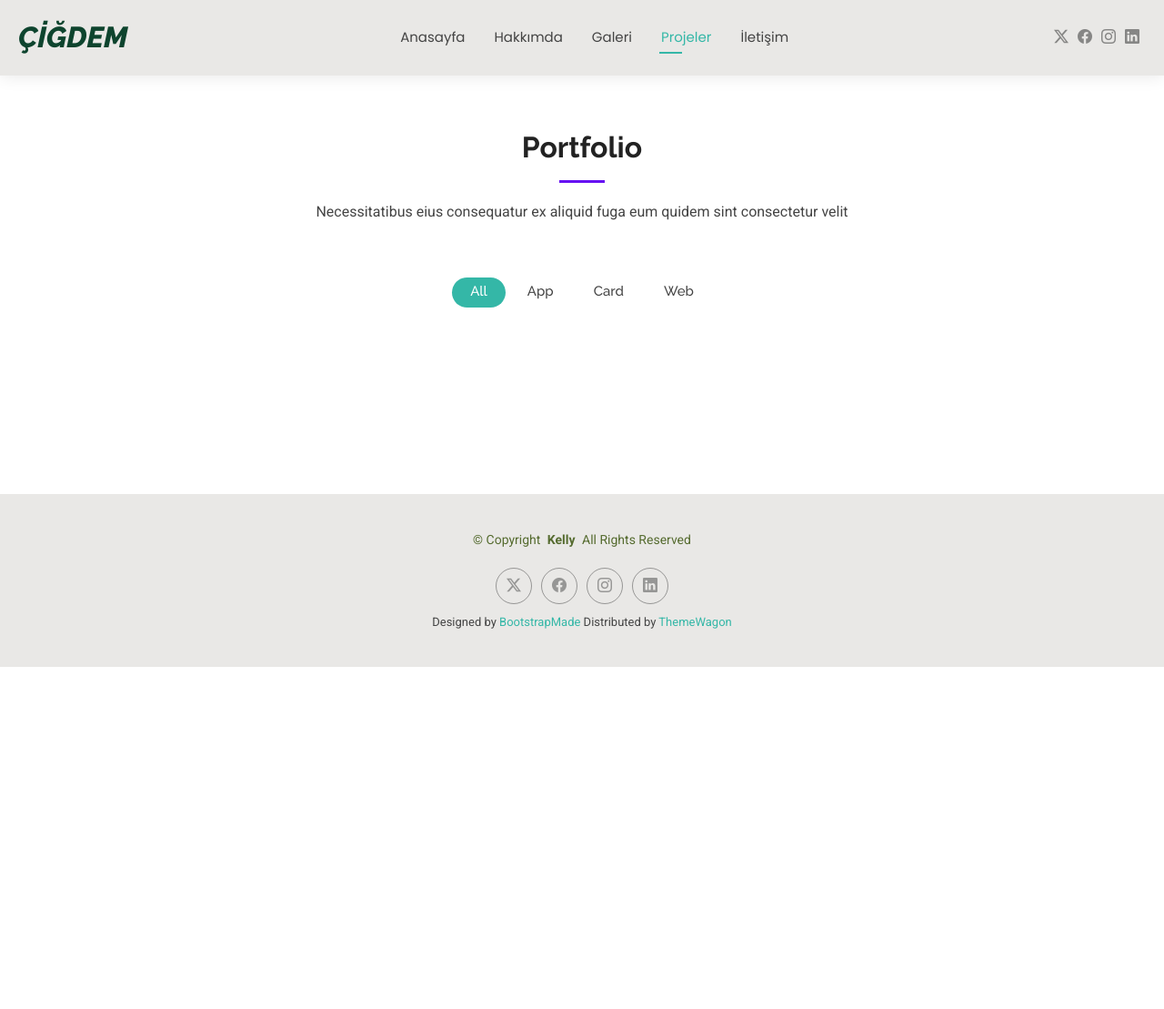
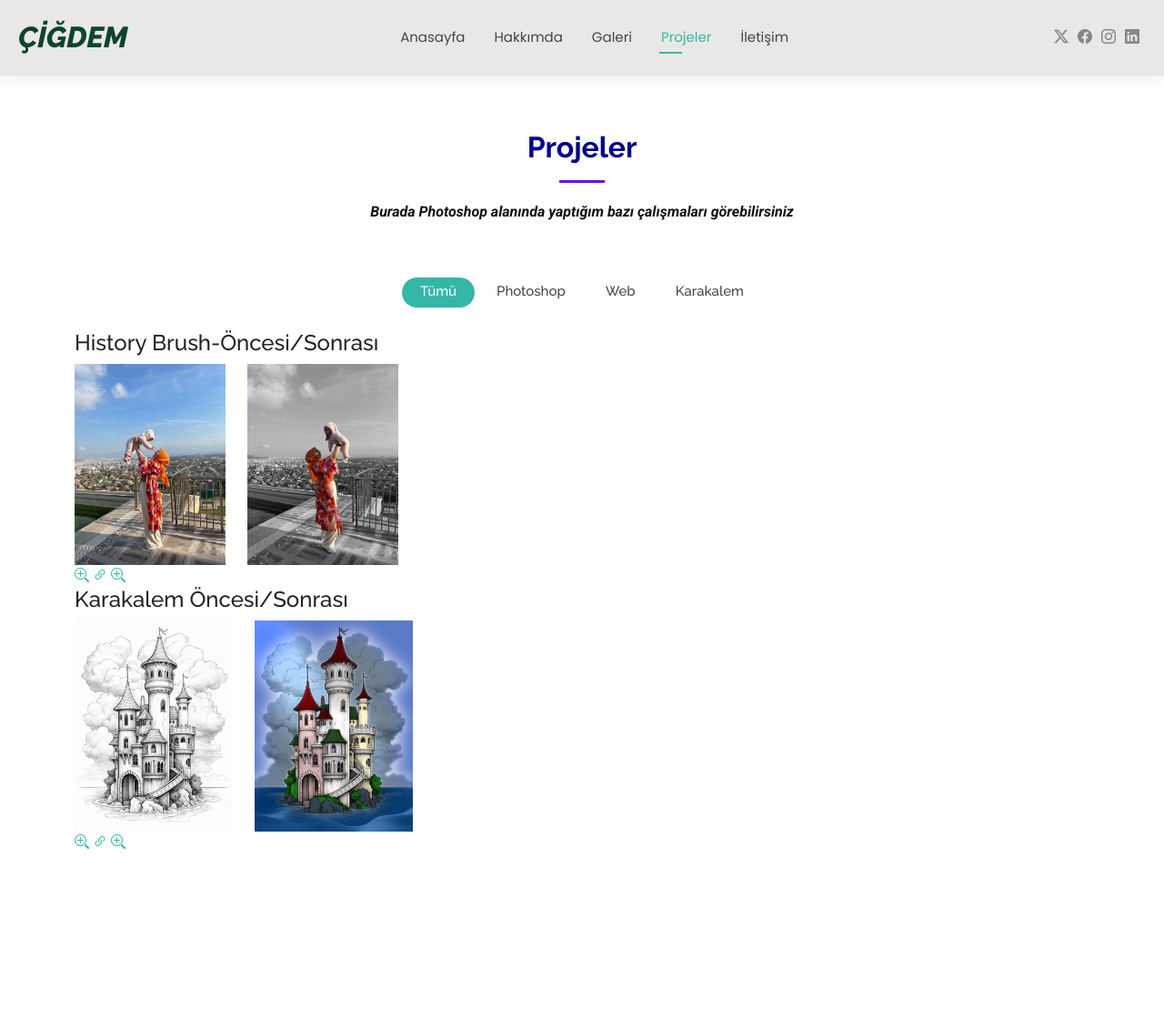
Before and after one commit to cancigdem/web_projem, a plain HTML site: page projeler_turkce.html in a window 1280 px wide. Shown: the top 1109 px of the page at 91% size. Before the commit the page ends 800 px from the top, so only its background shows below. Drawn offline with Linux system fonts and the light colour scheme.

Commit message:
projeler güncelleme

```diff
--- a/projeler_turkce.html
+++ b/projeler_turkce.html
@@ -4,12 +4,12 @@
 <head>
   <meta charset="utf-8">
   <meta content="width=device-width, initial-scale=1.0" name="viewport">
-  <title>Portfolio - Kelly Bootstrap Template</title>
+  <title>Çiğdem Akçay-Projeler</title>
   <meta name="description" content="">
   <meta name="keywords" content="">
 
   <!-- Favicons -->
-  <link href="assets/img/masonry-portfolio/logo.png" rel="icon">
+  <link href="assets/img/cigdem_ımg/logo.png" rel="icon">
   <link href="assets/img/apple-touch-icon.png" rel="apple-touch-icon">
 
   <!-- Fonts -->
@@ -74,8 +74,8 @@
 
       <!-- Section Title -->
       <div class="container section-title" data-aos="fade-up">
-        <h2>Portfolio</h2>
-        <p>Necessitatibus eius consequatur ex aliquid fuga eum quidem sint consectetur velit</p>
+        <h2 style="color: darkblue;">Projeler</h2>
+        <p style="color: #101011;font-weight: 600;"><em>Burada Photoshop alanında yaptığım bazı çalışmaları görebilirsiniz</em></p>
       </div><!-- End Section Title -->
 
       <div class="container">
@@ -83,31 +83,40 @@
         <div class="isotope-layout" data-default-filter="*" data-layout="masonry" data-sort="original-order">
 
           <ul class="portfolio-filters isotope-filters" data-aos="fade-up" data-aos-delay="100">
-            <li data-filter="*" class="filter-active">All</li>
-            <li data-filter=".filter-app">App</li>
-            <li data-filter=".filter-product">Card</li>
-            <li data-filter=".filter-branding">Web</li>
+            <li data-filter="*" class="filter-active">Tümü</li>
+            <li data-filter=".filter-app">Photoshop</li>
+            <li data-filter=".filter-product">Web</li>
+            <li data-filter=".filter-branding">Karakalem</li>
           </ul><!-- End Portfolio Filters -->
-
+              <h4>History Brush-Öncesi/Sonrası</h4>
           <div class="row gy-4 isotope-container" data-aos="fade-up" data-aos-delay="200">
-
-            <div class="col-lg-4 col-md-6 portfolio-item isotope-item filter-app">
-              <img src="assets/img/masonry-portfolio/masonry-portfolio-1.jpg" class="img-fluid" alt="">
-              <div class="portfolio-info">
-                <h4>App 1</h4>
-                <p>Lorem ipsum, dolor sit</p>
-                <a href="assets/img/masonry-portfolio/masonry-portfolio-1.jpg" title="App 1" data-gallery="portfolio-gallery-app" class="glightbox preview-link"><i class="bi bi-zoom-in"></i></a>
+              <div class="col-lg-4 col-md-6 portfolio-item isotope-item filter-Tümü">
+              <div class="row">
+              <div class="col-6">
+              <img src="assets/img/cigdem_ımg/history oncesi.jpg" class="img-fluid" alt="History Brush-öncesi">
+              </div>
+              <div class="col-6">
+              <img src="assets/img/cigdem_ımg/history-sonrasi.png" class="img-fluid" alt="History Brush-sonrası">
+              </div>
+              </div>
+                <a href="assets/img/cigdem_ımg/history oncesi.jpg" title="History Brush-öncesi" data-gallery="portfolio-gallery-history" class="glightbox preview-link"><i class="bi bi-zoom-in"></i></a>
                 <a href="portfolio-details.html" title="More Details" class="details-link"><i class="bi bi-link-45deg"></i></a>
+                <a href="assets/img/cigdem_ımg/history-sonrasi.png" title="History Brush-sonrası" data-gallery="portfolio-gallery-history" class="glightbox preview-link"><i class="bi bi-zoom-in"></i></a>
               </div>
             </div><!-- End Portfolio Item -->
-
-            <div class="col-lg-4 col-md-6 portfolio-item isotope-item filter-product">
-              <img src="assets/img/masonry-portfolio/masonry-portfolio-2.jpg" class="img-fluid" alt="">
-              <div class="portfolio-info">
-                <h4>Product 1</h4>
-                <p>Lorem ipsum, dolor sit</p>
-                <a href="assets/img/masonry-portfolio/masonry-portfolio-2.jpg" title="Product 1" data-gallery="portfolio-gallery-product" class="glightbox preview-link"><i class="bi bi-zoom-in"></i></a>
+               <h4>Karakalem Öncesi/Sonrası</h4>
+            <div class="col-lg-4 col-md-6 portfolio-item isotope-item filter-Photoshop">
+               <div class="row">
+              <div class="col-6">
+              <img src="assets/img/cigdem_ımg/karakalem-once.jpg" class="img-fluid" alt="karakalem-once">
+              </div>
+              <div class="col-6">
+              <img src="assets/img/cigdem_ımg/karakalem-sonra.jpg" class="img-fluid" alt="karakalem-sonra">
+              </div>
+              </div>
+                <a href="assets/img/cigdem_ımg/karakalem-once.jpg" title="karakalem-once" data-gallery="portfolio-gallery-history" class="glightbox preview-link"><i class="bi bi-zoom-in"></i></a>
                 <a href="portfolio-details.html" title="More Details" class="details-link"><i class="bi bi-link-45deg"></i></a>
+                <a href="assets/img/cigdem_ımg/karakalem-sonra.jpg" title="karakalem-sonra" data-gallery="portfolio-gallery-history" class="glightbox preview-link"><i class="bi bi-zoom-in"></i></a>
               </div>
             </div><!-- End Portfolio Item -->
 
```
Also changed, not shown: hakkimda_turkce.html (+1 -1 lines), assets/img/apple-touch-icon.png (deleted), assets/img/cigdem_ımg/Web arayüzü.jpg (added), assets/img/cigdem_ımg/hareketli nesne .jpg (added), assets/img/cigdem_ımg/history oncesi.jpg (added), assets/img/cigdem_ımg/history-sonrasi.png (added), assets/img/cigdem_ımg/karakalem-once.jpg (added), assets/img/cigdem_ımg/karakalem-sonra.jpg (added), assets/img/cigdem_ımg/resim-(36).jpg (added), assets/img/cigdem_ımg/ÜRÜN TANITIMI.jpg (added), assets/img/cigdem_ımg/ürün-önce.jpg (added).
